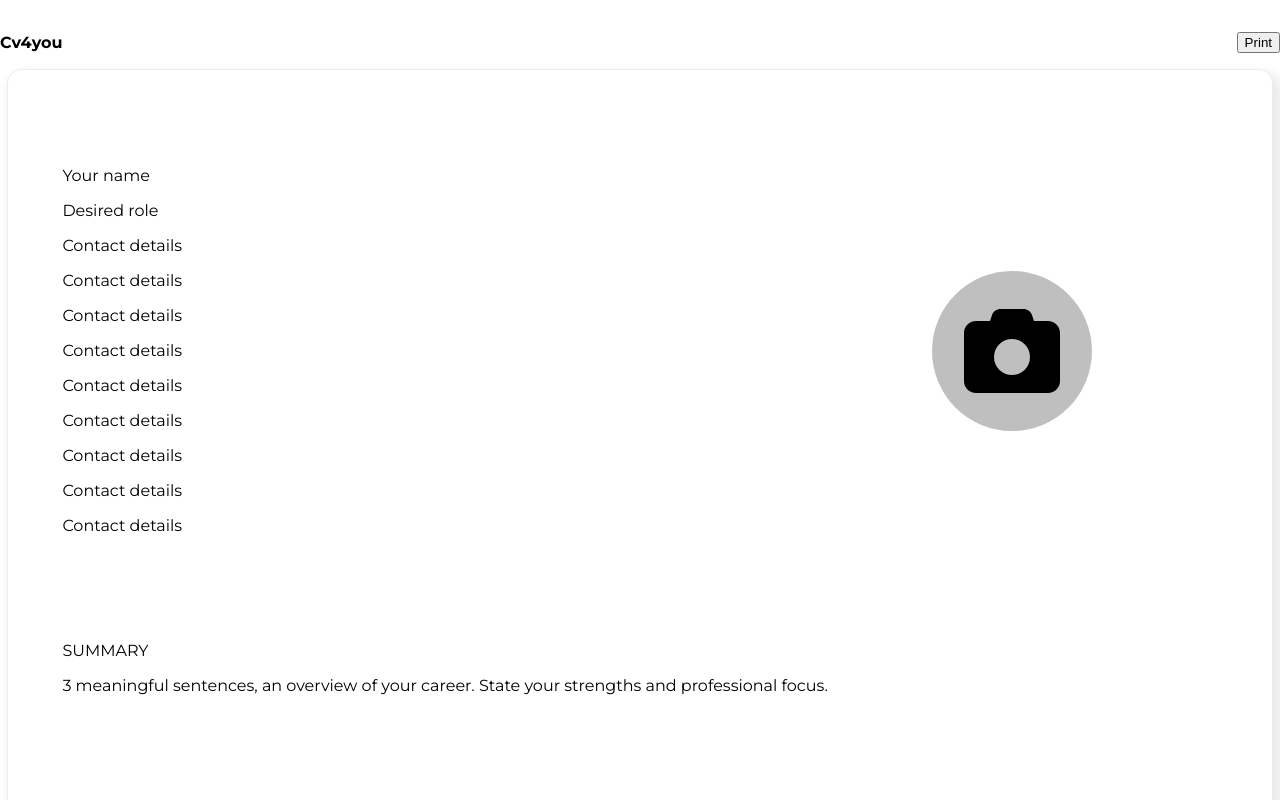
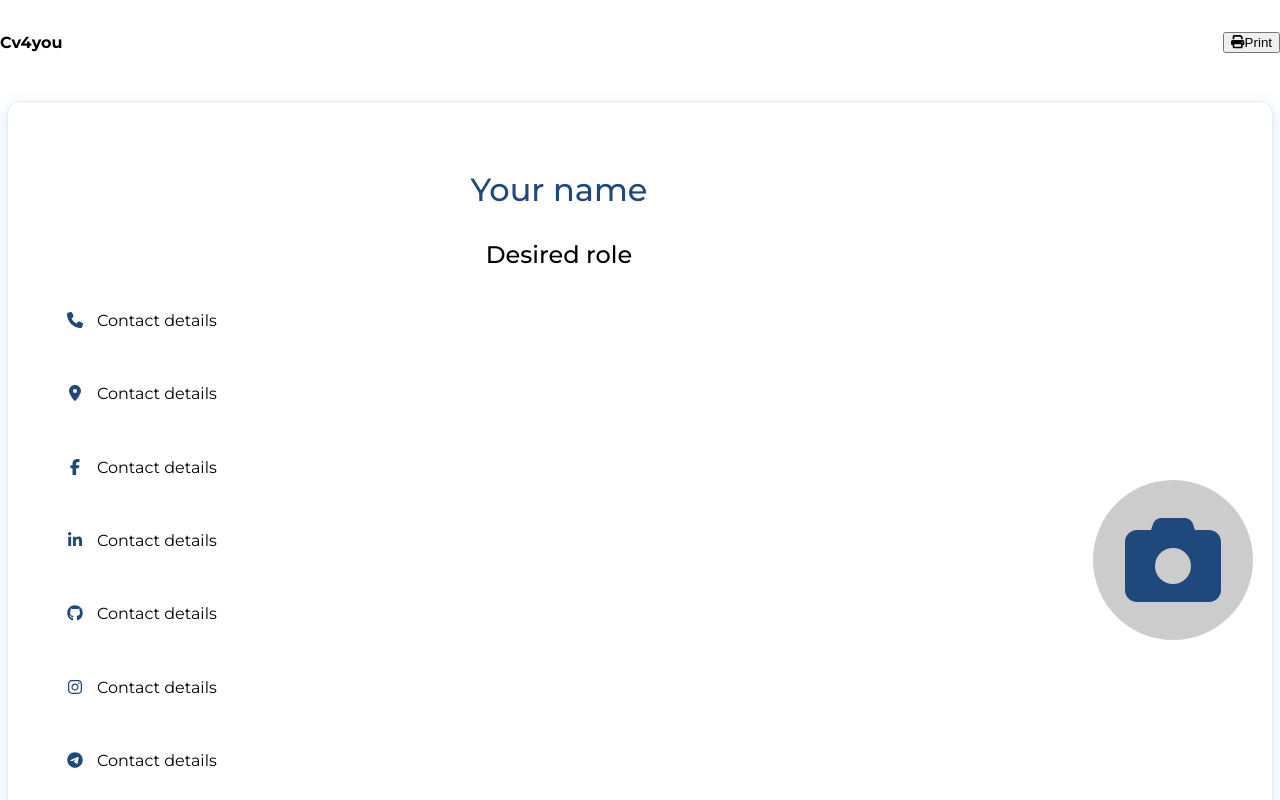
Before and after one commit to NataliaPylypenko/cv4you, a React (Create React App) app: page / in a window 1280 px wide. Shown: the top 800 px of the page. Built offline with nearby package versions, Linux system fonts and the light colour scheme.

Commit message:
layout first section

```diff
--- a/public/index.html
+++ b/public/index.html
@@ -1,5 +1,5 @@
 <!DOCTYPE html>
-<html class="ui-html" lang="en">
+<html class="cv-html" lang="en">
   <head>
     <meta charset="utf-8" />
     <link rel="icon" href="%PUBLIC_URL%/favicon.ico" />
@@ -20,7 +20,7 @@
     <link href="https://fonts.googleapis.com/css2?family=Montserrat:wght@300;400;500;700&display=swap" rel="stylesheet">
     <title>cv4you</title>
   </head>
-  <body class="ui-body">
+  <body class="cv-body">
     <noscript>You need to enable JavaScript to run this app.</noscript>
     <div id="root"></div>
   </body>
--- a/src/App.js
+++ b/src/App.js
@@ -1,8 +1,12 @@
 import React from 'react'
 import styled from 'styled-components'
+import './App.scss'
+
 import { useReactToPrint } from 'react-to-print'
 import { FontAwesomeIcon } from '@fortawesome/react-fontawesome'
-
+import { library } from '@fortawesome/fontawesome-svg-core'
+import { fab } from '@fortawesome/free-brands-svg-icons'
+import { faPhone, faLocationDot, faEnvelope, faLink, faPrint } from '@fortawesome/free-solid-svg-icons'
 import { Header, Footer, Avatar, Title, Description, Range } from "./components";
 
 const Wrapper = styled.div`
@@ -11,27 +15,22 @@ const Wrapper = styled.div`
   padding: 3rem 2rem;
   background-color: white;
   border: 1px solid #ececec;
-  box-shadow: 5px 7px 10px 4px #ececec;
-  border-radius: 14px;
+  box-shadow: 0px 4px 10px rgba(0, 117, 255, 0.07), 0px 4px 20px rgba(0, 117, 255, 0.1);
+  border-radius: 1%;
 `
-
+const Container = styled.div`
+    width: 100%;
+    padding-right: 15px;
+    padding-left: 15px;
+    margin-right: auto;
+    margin-left: auto;
+`
 const Row = styled.section`
   display: flex;
   flex-wrap: wrap;
-  align-items: ${(props) => (props.itemsCenter ? 'center' : 'start')};
-  margin: 2rem 0;
+  margin-right: -15px;
+  margin-left: -15px;
 `
-
-const Sidebar = styled.div`
-  flex: 1;
-  margin-right: 1rem;
-`
-
-const Content = styled.div`
-  flex: 3;
-  margin-left: 1rem;
-`
-
 
 const App = () => {
 
@@ -43,70 +42,94 @@ const App = () => {
       content: () => componentRef.current,
   })
 
+  library.add(fab, faPhone, faLocationDot, faEnvelope, faLink, faPrint)
+
   return (
-      <div className="ui-wrapper">
+      <div className="cv-wrapper">
           <Header onClick={handlePrintClick} />
+          <Wrapper>
+              <div ref={componentRef}>
 
-          <div className="ui-content-wrapper">
-              <section className="ui-section">
-                  <Wrapper>
-                      <div className="ui-container" ref={componentRef}>
+                  <section className="cv-section">
+                      <Container>
+                          <Row>
+                              <div className="cv-section__head">
+                                  <div className="cv-section__header">
+                                      <Description className="cv-title-3">Your name</Description>
 
-                          <Row itemsCenter>
-                              <Content>
-                                  <Title size='3'>Your name</Title>
-                                  <Description>Desired role</Description>
+                                      <Description className="cv-subtitle">Desired role</Description>
 
-                                  <Description isPrimary>
-                                      <FontAwesomeIcon icon={['fa', 'phone']} />
+                                      <div className="cv-section__contacts">
+                                          <div className="cv-section__contacts-item">
+                                              <Description>
+                                                  <FontAwesomeIcon icon={['fa', 'phone']} className="contacts-icon" />
                                                   Contact details
                                               </Description>
-                                  <Description isPrimary>
-                                      <FontAwesomeIcon icon={['fa', 'location-dot']} />
+                                          </div>
+                                          <div className="cv-section__contacts-item">
+                                              <Description>
+                                                  <FontAwesomeIcon icon={['fa', 'location-dot']} className="contacts-icon" />
                                                   Contact details
                                               </Description>
-                                  <Description isPrimary>
-                                      <FontAwesomeIcon icon={['fab', 'facebook-f']} />
+                                          </div>
+                                          <div className="cv-section__contacts-item">
+                                              <Description>
+                                                  <FontAwesomeIcon icon={['fab', 'facebook-f']} className="contacts-icon" />
                                                   Contact details
                                               </Description>
-                                  <Description isPrimary>
-                                      <FontAwesomeIcon icon={['fab', 'linkedin-in']} />
+                                          </div>
+                                          <div className="cv-section__contacts-item">
+                                              <Description>
+                                                  <FontAwesomeIcon icon={['fab', 'linkedin-in']} className="contacts-icon" />
                                                   Contact details
                                               </Description>
+                                          </div>
+                                          <div className="cv-section__contacts-item">
                                               <Description isPrimary>
-                                      <FontAwesomeIcon icon={['fab', 'github']} />
+                                                  <FontAwesomeIcon icon={['fab', 'github']} className="contacts-icon" />
                                                   Contact details
                                               </Description>
+                                          </div>
+                                          <div className="cv-section__contacts-item">
                                               <Description isPrimary>
-                                      <FontAwesomeIcon icon={['fab', 'instagram']} />
+                                                  <FontAwesomeIcon icon={['fab', 'instagram']} className="contacts-icon" />
                                                   Contact details
                                               </Description>
+                                          </div>
+                                          <div className="cv-section__contacts-item">
                                               <Description isPrimary>
-                                      <FontAwesomeIcon icon={['fab', 'telegram']} />
+                                                  <FontAwesomeIcon icon={['fab', 'telegram']} className="contacts-icon" />
                                                   Contact details
                                               </Description>
+                                          </div>
+                                          <div className="cv-section__contacts-item">
                                               <Description isPrimary>
-                                      <FontAwesomeIcon icon={['fa', 'envelope']} />
+                                                  <FontAwesomeIcon icon={['fa', 'envelope']} className="contacts-icon" />
                                                   Contact details
                                               </Description>
+                                          </div>
+                                          <div className="cv-section__contacts-item">
                                               <Description isPrimary>
-                                      <FontAwesomeIcon icon={['fa', 'link']} />
+                                                  <FontAwesomeIcon icon={['fa', 'link']} className="contacts-icon" />
                                                   Contact details
                                               </Description>
+                                          </div>
+                                      </div>
+                                  </div>
+                                  <div className="cv-section__cropper">
+                                      <Avatar />
+                                  </div>
+                              </div>
+                          </Row>
+                      </Container>
+                  </section>
 
-                              </Content>
-
-                              <Sidebar>
-                                  <Avatar />
-                              </Sidebar>
-                          </Row>
-
+                  <section className="cv-section">
+                      <Container>
                           <Row>
-                              <Content>
                                   <Title
-                                      size='3'
+                                      size='2'
                                       isUppercase
-                                      style={{ marginTop: '3.6rem' }}
                                   >
                                       Summary
                                   </Title>
@@ -114,17 +137,20 @@ const App = () => {
                                   <Description>
                                       3 meaningful sentences, an overview of your career. State your strengths and professional focus.
                                   </Description>
-                              </Content>
+
                           </Row>
+                      </Container>
+                  </section>
 
+                  <section className="cv-section">
+                      <Container>
                           <Row>
-                              <Content>
+
                                   <Title
-                                      size='3'
+                                      size='2'
                                       isUppercase
                                       isShowButton
                                       onClick={() => setSkillsCounter(skillsCounter + 1)}
-                                      style={{ marginTop: '3.6rem' }}
                                   >
                                       Professional Skills
                                   </Title>
@@ -134,17 +160,19 @@ const App = () => {
                                           <Range key={i} />
                                       ))}
                                   </Description>
-                              </Content>
                           </Row>
+                      </Container>
+                  </section>
 
+                  <section className="cv-section">
+                      <Container>
                           <Row>
-                              <Content>
+
                                   <Title
-                                      size='3'
+                                      size='2'
                                       isUppercase
                                       isShowButton
                                       onClick={() => setWorksCounter(worksCounter + 1)}
-                                      style={{ marginTop: '3.6rem' }}
                                   >
                                       Work experience
                                   </Title>
@@ -155,13 +183,13 @@ const App = () => {
                                       </Description>
                                   ))}
 
-                              </Content>
+
                           </Row>
+                      </Container>
+                  </section>
 
               </div>
           </Wrapper>
-              </section>
-          </div>
 
           <Footer />
       </div>
--- /dev/null
+++ b/src/App.scss
@@ -0,0 +1,108 @@
+.cv-wrapper {
+  position: relative;
+  display: flex;
+  flex-direction: column;
+  min-height: 100vh;
+  margin: 0 auto;
+}
+.cv-section {
+  padding: 1rem 1rem;
+  margin-bottom: 1rem;
+  border-radius: 6px;
+  border: 1px solid transparent;
+  transition: all 0.3s ease-out;
+  &:hover {
+    background: #fff;
+    border-radius: 6px;
+    box-shadow: 0px 4px 10px rgba(0, 117, 255, 0.07), 0px 4px 20px rgba(0, 117, 255, 0.1);
+    border: 1px solid #0080f2;
+    transition: all 0.3s ease-out;
+  }
+
+  &__head {
+    display: flex;
+    justify-content: space-between;
+    width: 100%;
+  }
+  &__header {
+    display: flex;
+    flex-direction: column;
+    justify-content: center;
+    width: calc(100% - 12rem);
+  }
+  &__cropper {
+    align-self: center;
+  }
+
+  &__contacts {
+    display: flex;
+    justify-content: flex-start;
+    align-items: flex-start;
+    flex-wrap: wrap;
+  }
+  &__contacts-item {
+    margin: 0 0 1rem;
+    padding-right: 2rem;
+    padding-left: 2.5rem;
+    position: relative;
+    width: 50%;
+    max-width: 98%;
+  }
+}
+
+
+.cv-title-3 {
+  font-size: 2rem;
+  line-height: 2.5rem;
+  font-weight: 500;
+  margin: 0.2rem 0;
+  padding: 0 1.5rem;
+  text-align: center;
+  color: #1f497d;
+}
+.cv-title-2 {
+  font-size: 1.4375rem;
+  line-height: 1.75rem;
+  display: inline-block;
+  vertical-align: top;
+  margin: 0;
+  padding: 0 0.9375rem;
+  background: #fff;
+  max-width: 100%;
+  font-weight: 500;
+  position: relative;
+  min-width: 3.125rem;
+  color: #1f497d;
+}
+.cv-subtitle {
+  display: flex;
+  flex-direction: row;
+  justify-content: center;
+  vertical-align: top;
+  padding: 0 1.5rem;
+  max-width: 100%;
+  text-align: center;
+  width: auto;
+  margin-bottom: 1.25rem;
+  font-size: 1.5rem;
+  line-height: 1.75rem;
+  font-weight: 500;
+}
+.cv-description {
+  padding: 0.2rem 0;
+  white-space: nowrap!important;
+}
+
+
+.contacts-icon {
+  position: absolute;
+  left: 0;
+  top: 49%;
+  transform: translateY(-50%);
+  width: 2.25rem;
+  color: #1f497d;
+  cursor: pointer;
+}
+.avatar-icon {
+  color: #1f497d;
+}
--- a/src/components/content/avatar/Avatar.jsx
+++ b/src/components/content/avatar/Avatar.jsx
@@ -3,12 +3,13 @@ import styled from 'styled-components'
 import propTypes from 'prop-types'
 import { FontAwesomeIcon } from '@fortawesome/react-fontawesome'
 import { faCamera } from '@fortawesome/free-solid-svg-icons'
+import classNames from "classnames";
 
 const Wrapper = styled.div`
   width: 10rem;
   height: 10rem;
   border-radius: ${(props) => (props.isSquare ? '10px' : '50%')};
-  background-color: #bfbfbf;
+  background-color: #ccc;
   input {
     display: none;
   }
@@ -19,12 +20,14 @@ const Wrapper = styled.div`
     justify-content: center;
     width: 10rem;
     height: 10rem;
+    color: #1f497d;
     cursor: pointer;
     border-radius: ${(props) => (props.isSquare ? '10px' : '50%')};
   }
 `
 
 const Avatar = ({ isSquare }) => {
+
     const [selectedFile, setSelectedFile] = React.useState(null)
     const [preview, setPreview] = React.useState(null)
 
@@ -53,7 +56,7 @@ const Avatar = ({ isSquare }) => {
                         }}
                     />
                 ) : (
-                    <FontAwesomeIcon icon={faCamera} size="6x"/>
+                    <FontAwesomeIcon icon={faCamera} size="6x" className="cv-section__contacts-icon" />
                 )}
             </label>
         </Wrapper>
--- a/src/components/content/description/Description.jsx
+++ b/src/components/content/description/Description.jsx
@@ -4,7 +4,7 @@ import classNames from 'classnames'
 
 const Description = ({ isPrimary, isSecondary, className, children, ...attr }) => {
 
-    const classes = classNames('ui-text', className, {
+    const classes = classNames('cv-description', className, {
         isPrimary,
         isSecondary
     })
--- a/src/components/content/title/Title.jsx
+++ b/src/components/content/title/Title.jsx
@@ -22,7 +22,7 @@ const Wrapper = styled.div`
 
 const Title = ({ size, isUppercase, isShowButton, className, onClick, children, ...attr }) => {
 
-    const classes = classNames(`ui-title-${size}`, className, {
+    const classes = classNames(`cv-title-${size}`, className, {
         isUppercase
     })
 
--- a/src/components/footer/Footer.scss
+++ b/src/components/footer/Footer.scss
@@ -1,5 +1,6 @@
 .Footer {
   padding: 1rem 0;
   margin-bottom: 1rem;
+  margin-top: 2rem;
   text-align: center;
 }
--- a/src/components/header/Header.jsx
+++ b/src/components/header/Header.jsx
@@ -2,6 +2,7 @@ import React from 'react'
 
 import './Header.scss'
 import propTypes from "prop-types";
+import {FontAwesomeIcon} from "@fortawesome/react-fontawesome";
 
 const Header = ({ onClick }) => {
     return (
@@ -10,6 +11,7 @@ const Header = ({ onClick }) => {
                 <div className='Header_content'>
                     <span className='Header_logo'>Cv4you</span>
                     <button className='ui-button isLink' onClick={onClick}>
+                        <FontAwesomeIcon icon={['fa', 'print']} />
                         Print
                     </button>
                 </div>
--- a/src/components/header/Header.scss
+++ b/src/components/header/Header.scss
@@ -1,6 +1,7 @@
 .Header {
   padding: 1rem 0;
   margin-top: 1rem;
+  margin-bottom: 2rem;
 }
 
 .Header_content {
--- a/src/index.scss
+++ b/src/index.scss
@@ -1,5 +1,5 @@
-.ui-body,
-.ui-html {
+.cv-body,
+.cv-html {
   margin: 0;
   font-family: 'Montserrat', -apple-system, BlinkMacSystemFont, 'Segoe UI', 'Roboto', 'Oxygen',
     'Ubuntu', 'Cantarell', 'Fira Sans', 'Droid Sans', 'Helvetica Neue',
@@ -8,12 +8,12 @@
   -moz-osx-font-smoothing: grayscale;
 }
 
-.ui-title-1,
-.ui-title-2,
-.ui-title-3,
-.ui-title-4,
-.ui-title-5,
-.ui-text {
+.cv-title-1,
+.cv-title-2,
+.cv-title-3,
+.cv-title-4,
+.cv-title-5,
+.cv-text {
   padding: 0 0.4rem;
   transition: 0.4s all ease;
   &:focus {
```
Lines whose indentation alone changed are shown as unchanged.
